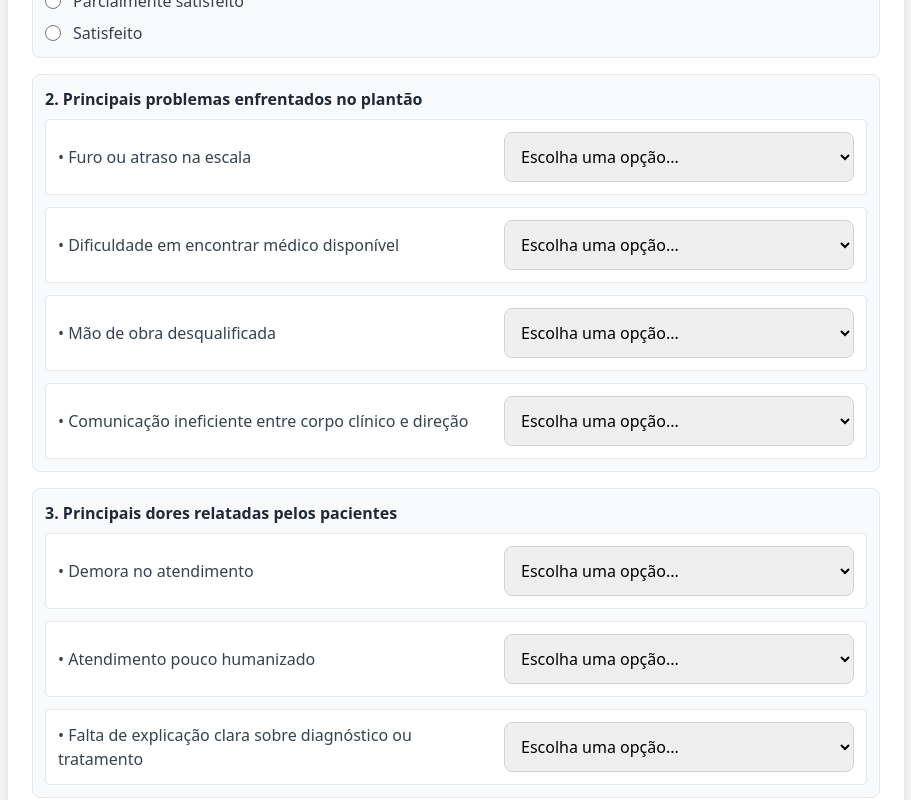
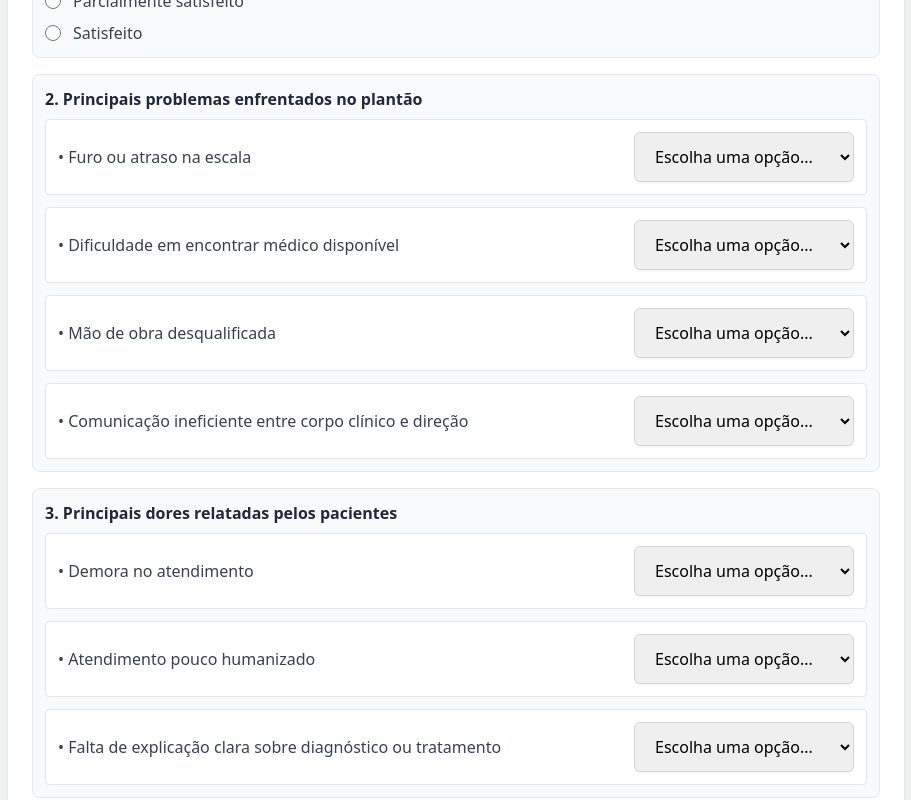
Before and after one commit to JLNeiva/paginaVenda, a React (Vite) app: page /diagnosticohospitalar in a window 1280 px wide. Shown: the part 880-1680 px from the top of the page, without its empty margins (184-1095 px from the left). Built offline with nearby package versions, Linux system fonts and the light colour scheme.

Commit message:
mais uma tentativaa

```diff
--- a/src/pages/MelhoriasHospitais.tsx
+++ b/src/pages/MelhoriasHospitais.tsx
@@ -973,8 +973,8 @@ export default function MelhoriasHospitais() {
                       ) : questao.tipo === 'dropdown_multiplo' ? (
                         <div className="space-y-3">
                           {questao.itens.map((item, index) => (
-                            <div key={index} className="flex items-center justify-between bg-white p-3 rounded border">
-                              <span className="flex-1 text-gray-700">• {item}</span>
+                            <div key={index} className="bg-white p-3 rounded border flex flex-col sm:flex-row sm:items-center sm:justify-between">
+                              <span className="text-gray-700 mb-2 sm:mb-0 sm:mr-4">• {item}</span>
                               <select
                                 name={`questao-${questao.id}_${index}`}
                                 value={formData.respostas[`${questao.id}_${index}`] || ''}
@@ -985,22 +985,7 @@ export default function MelhoriasHospitais() {
                                     [`${questao.id}_${index}`]: e.target.value
                                   }
                                 }))}
-                                style={{
-                                  minWidth: '200px',
-                                  marginLeft: '1rem',
-                                  padding: '0.75rem',
-                                  fontSize: '1rem',
-                                  borderRadius: '0.5rem',
-                                  border: '1px solid #d1d5db',
-                                  boxSizing: 'border-box',
-                                  width: '100%',
-                                  maxWidth: '350px',
-                                  ...(window.innerWidth <= 600 ? {
-                                    fontSize: '1.15rem',
-                                    minWidth: '100%',
-                                    padding: '1rem',
-                                  } : {})
-                                }}
+                                className="w-full sm:w-[220px] px-4 py-3 border border-gray-300 rounded-md focus:ring-blue-500 focus:border-blue-500 shadow-sm"
                               >
                                 <option value="">Escolha uma opção...</option>
                                 {Object.entries(questao.opcoes).map(([valor, texto]) => (
```
